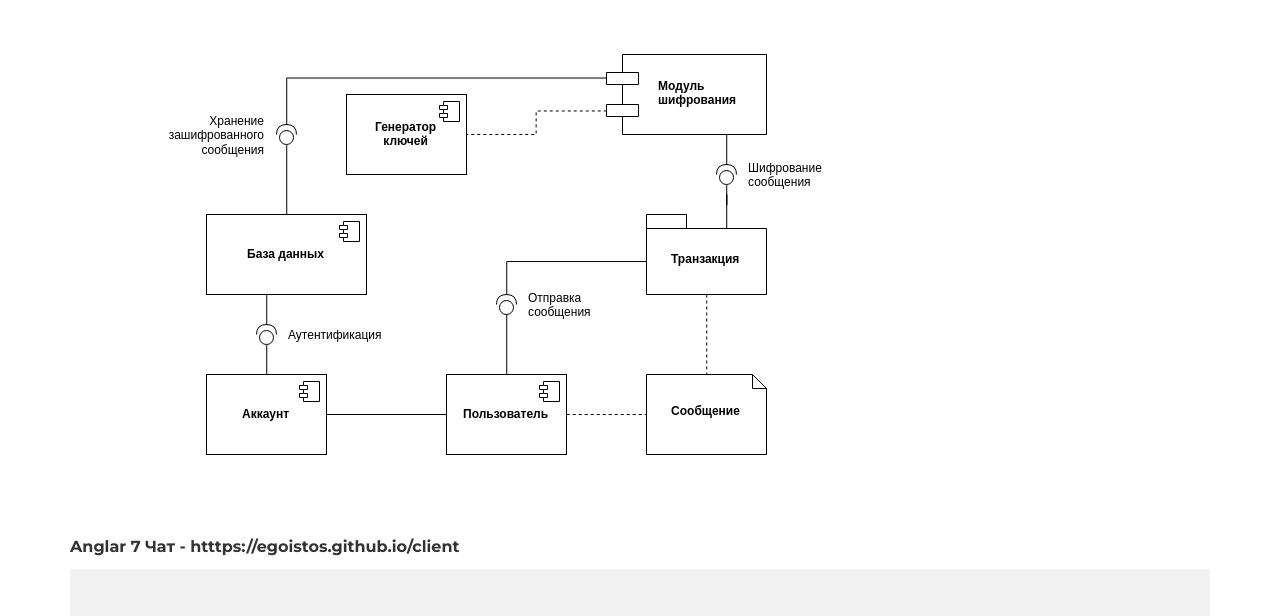
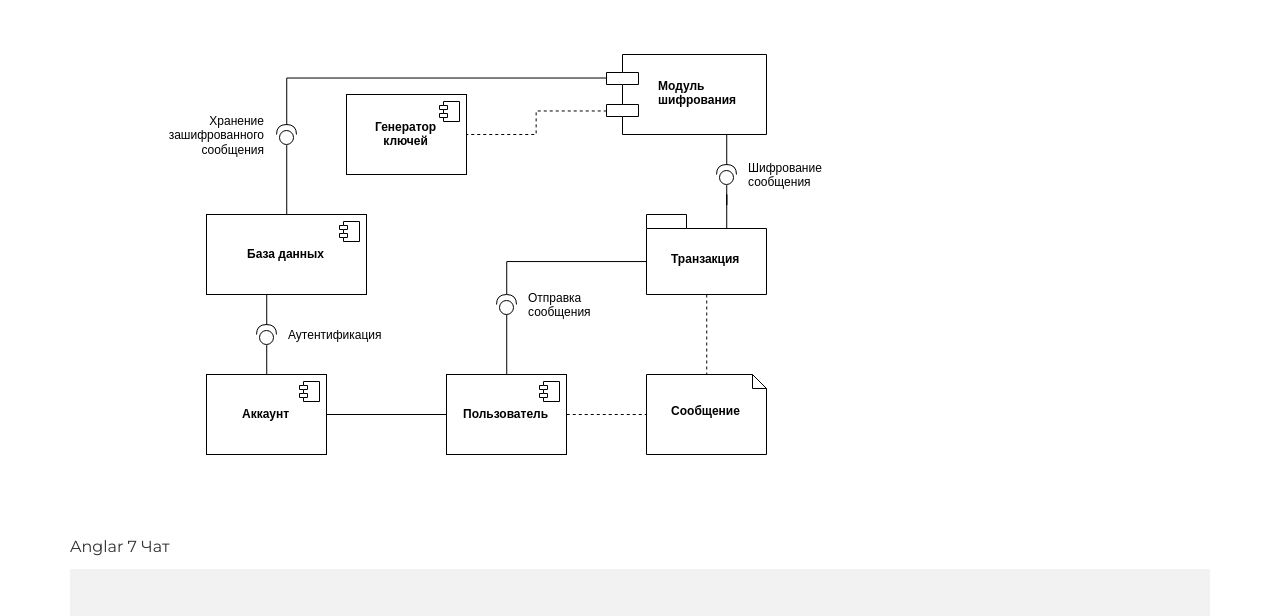
Before and after one commit to egoistos/egoistos.github.io, a plain HTML site: page lab4.html in a window 1280 px wide. Shown: the part 726-1342 px from the top of the page. Drawn offline with Linux system fonts and the light colour scheme.

Commit message:
Update lab4.html

```diff
--- a/lab4.html
+++ b/lab4.html
@@ -88,7 +88,7 @@ th, td {
       </div>
 	  <br>
   </div>
-  <p align="left"><b>Anglar 7 Чат - htttps://egoistos.github.io/client</a></b></p>
+  <p align="left"><b<a href="https://egoistos.github.io/client">Anglar 7 Чат</a></b></p>
   <div id="social">
     <div class="container">
       <div class="row centered">
```
